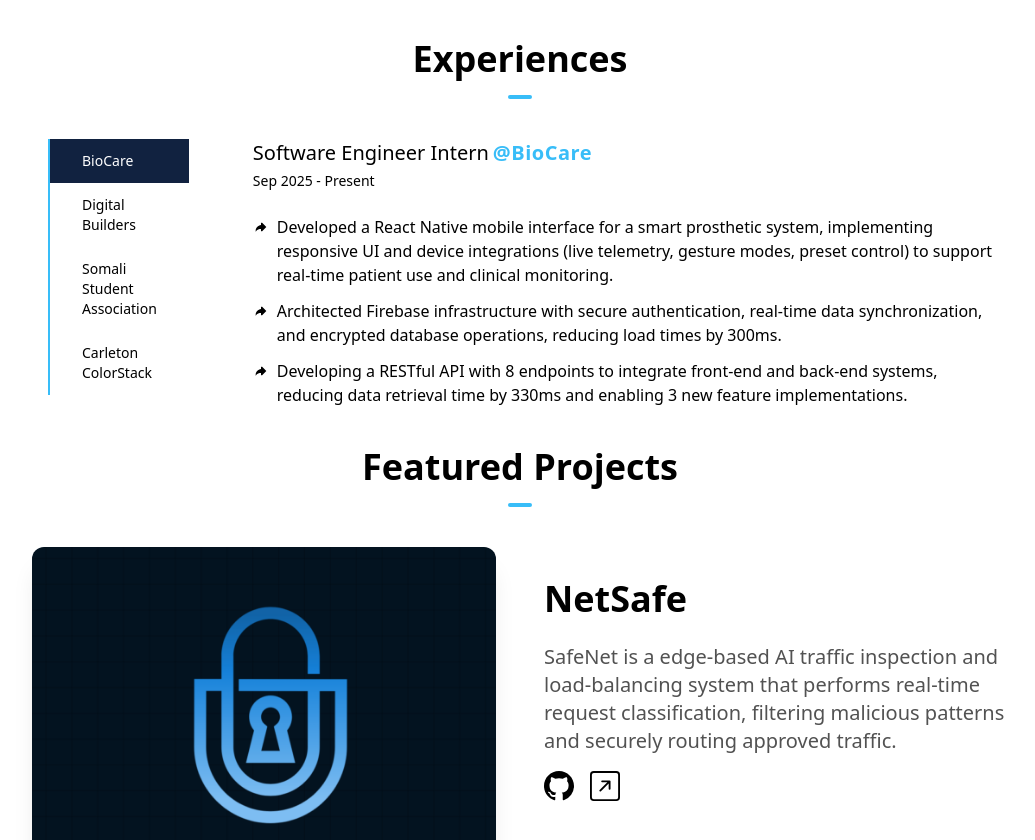
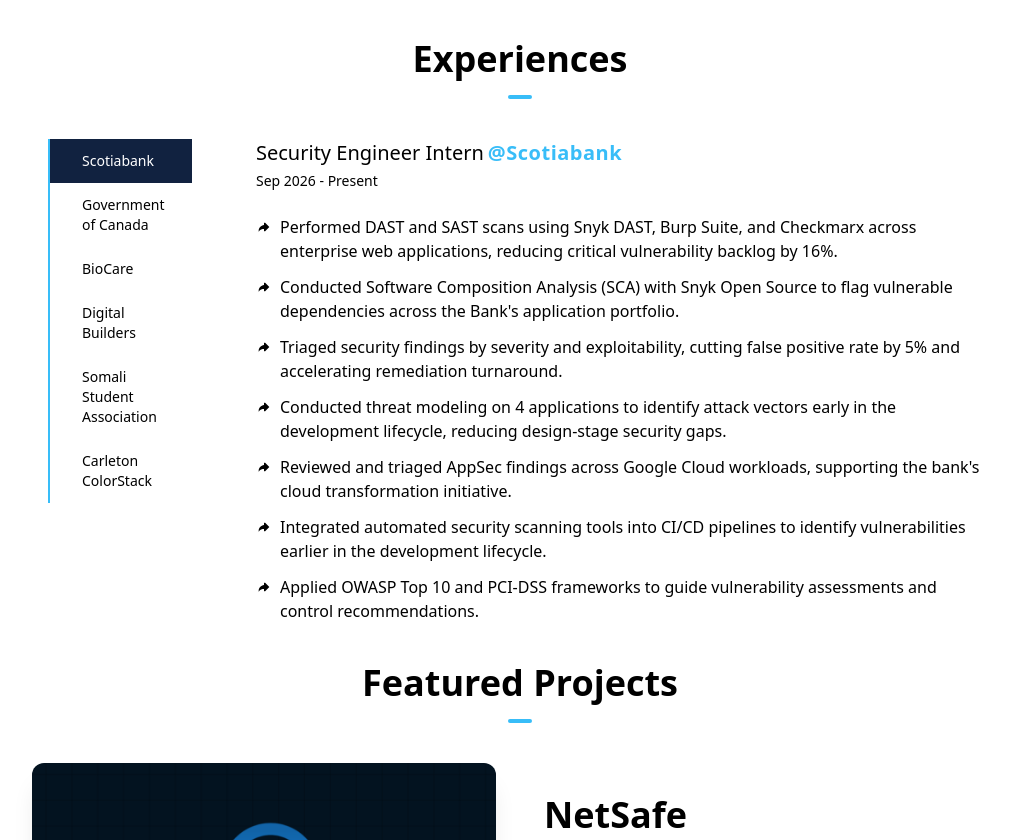
Before and after one commit to Afi223/personal-website, a Next.js app: page / in a window 1280 px wide. Shown: the part 1960-2800 px from the top of the page, without its empty margins (120-1155 px from the left). Built offline with nearby package versions, Linux system fonts and the light colour scheme.

Commit message:
Add Scotiabank and Government of Canada experience entries
Updates BioCare's duration to reflect it ended when the Government of Canada role began.

```diff
--- a/components/Experience.tsx
+++ b/components/Experience.tsx
@@ -11,9 +11,36 @@
  */
 const backgroundInfo = [
     {
+        position: "Security Engineer Intern",
+        name: "Scotiabank",
+        duration: "Sep 2026 - Present",
+        description: [
+            "Performed DAST and SAST scans using Snyk DAST, Burp Suite, and Checkmarx across enterprise web applications, reducing critical vulnerability backlog by 16%.",
+            "Conducted Software Composition Analysis (SCA) with Snyk Open Source to flag vulnerable dependencies across the Bank's application portfolio.",
+            "Triaged security findings by severity and exploitability, cutting false positive rate by 5% and accelerating remediation turnaround.",
+            "Conducted threat modeling on 4 applications to identify attack vectors early in the development lifecycle, reducing design-stage security gaps.",
+            "Reviewed and triaged AppSec findings across Google Cloud workloads, supporting the bank's cloud transformation initiative.",
+            "Integrated automated security scanning tools into CI/CD pipelines to identify vulnerabilities earlier in the development lifecycle.",
+            "Applied OWASP Top 10 and PCI-DSS frameworks to guide vulnerability assessments and control recommendations.",
+        ],
+        link: "",
+    },
+    {
+        position: "Software Engineer Intern",
+        name: "Government of Canada",
+        duration: "Apr 2026 - Aug 2026",
+        description: [
+            "Designed and implemented RESTful APIs in Java using Spring Boot, building reliable backend services for internal application workflows.",
+            "Optimized REST API performance by caching frequently requested data with Redis, reducing average response time from 220ms to 160ms.",
+            "Developed the persistence layer using Spring Data JPA on an embedded SQL database, implementing auditing for comprehensive change tracking.",
+            "Engineered stateless authentication using JWT to provide scalable, role-based access control.",
+        ],
+        link: "",
+    },
+    {
         position: "Software Engineer Intern",
         name: "BioCare",
-        duration: "Sep 2025 - Present",
+        duration: "Sep 2025 - Apr 2026",
         description: [
             "Developed a React Native mobile interface for a smart prosthetic system, implementing responsive UI and device integrations (live telemetry, gesture modes, preset control) to support real-time patient use and clinical monitoring.",
             "Architected Firebase infrastructure with secure authentication, real-time data synchronization, and encrypted database operations, reducing load times by 300ms.",
```
